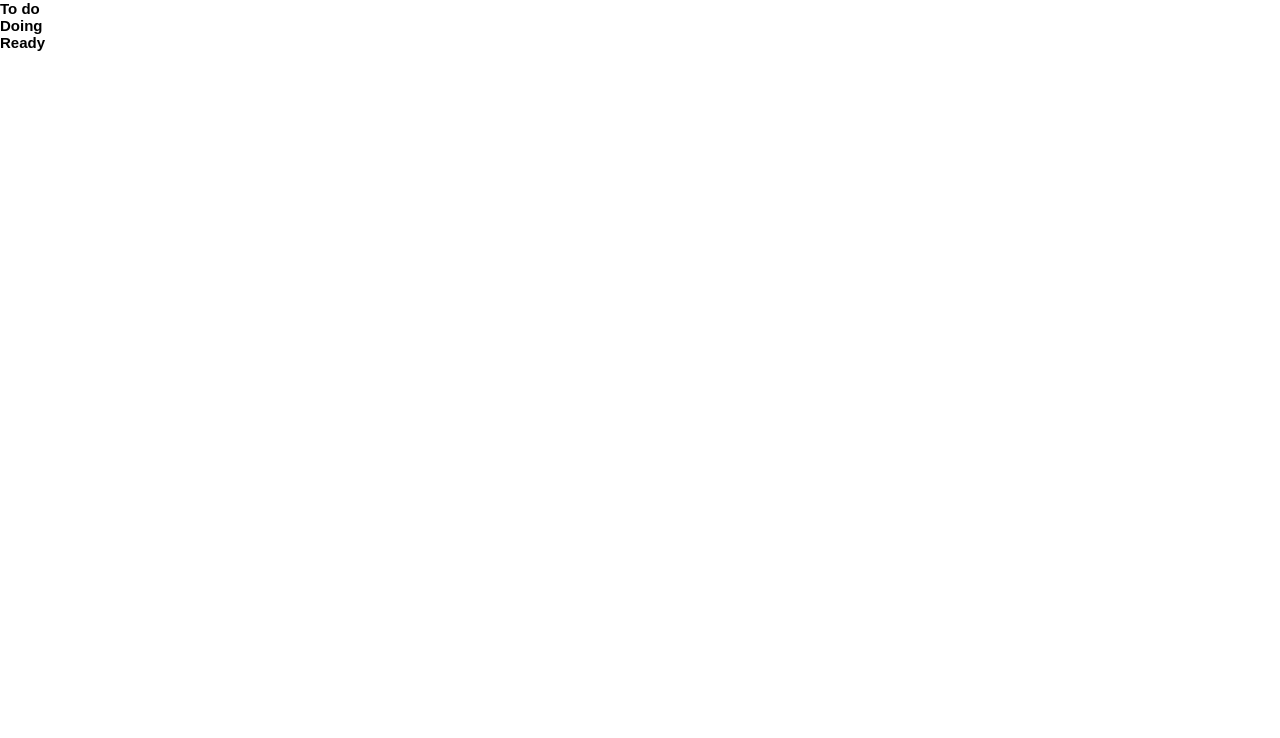
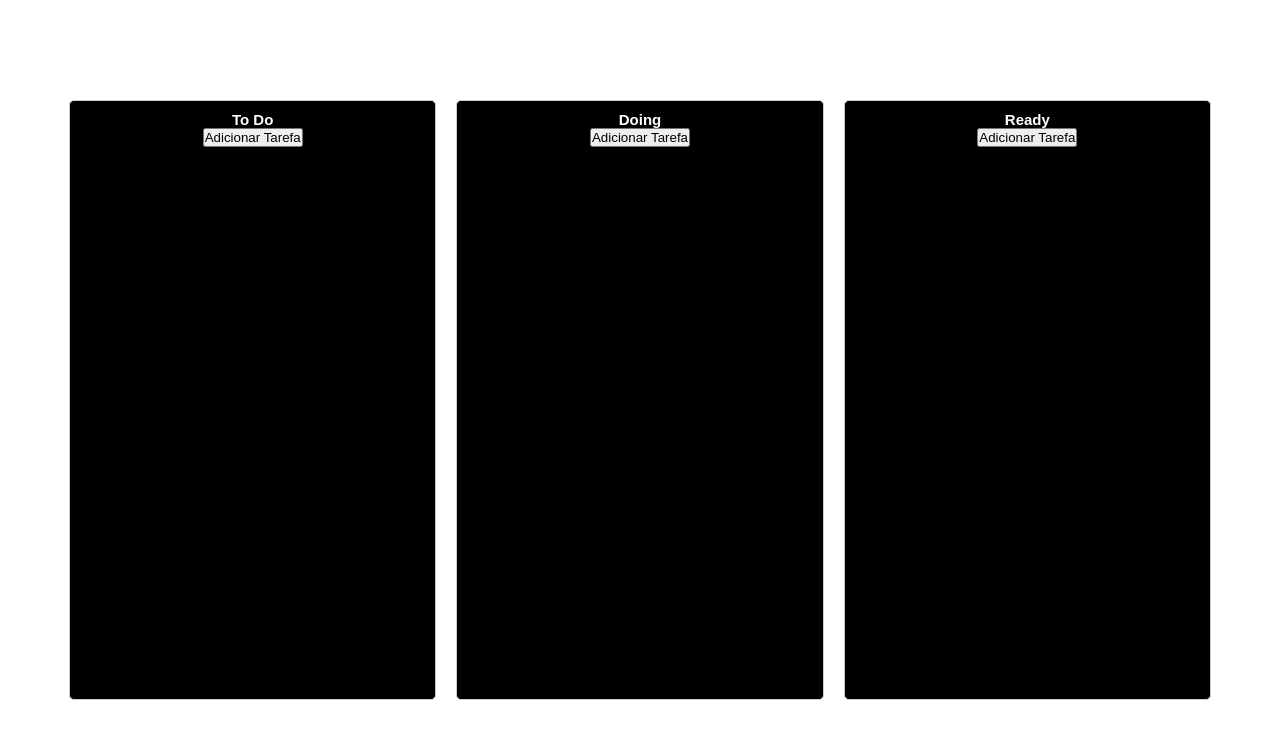
Before and after one commit to Arthur-Cyberpunk/kanban_react, a React (Create React App) app: page / in a window 1280 px wide. Shown: the top 738 px of the page. Built offline with nearby package versions, Linux system fonts and the light colour scheme; a web font is replaced by a local one.

Commit message:
created components

```diff
--- a/src/App.js
+++ b/src/App.js
@@ -1,11 +1,9 @@
-import Column from "./components/Column";
+import Kanban from "./components/Kanban";
 
 function App() {
   return (
     <div>
-      <Column title="To do" />
-      <Column title="Doing" />
-      <Column title="Ready" />
+      <Kanban />
     </div>
   );
 }
--- a/src/components/Column/index.jsx
+++ b/src/components/Column/index.jsx
@@ -1,12 +1,39 @@
-import React from 'react';
+import React, { useState } from "react";
+import "./styles.scss";
 
-const Column =({ title, content }) => {
+const Column = ({ title, tasks, onTaskAdd }) => {
+  const [newTask, setNewTask] = useState("");
+
+  const handleInputChange = (e) => {
+    setNewTask(e.target.value);
+  };
+
+  const handleTaskAdd = () => {
+    if (newTask.trim() !== "") {
+      onTaskAdd(newTask);
+      setNewTask("");
+    }
+  };
+
   return (
-    <div>
-      <h2>{title}</h2>
-      <p></p>
+    <div className="column">
+      <div className="container">
+        <h2>{title}</h2>
+        {/* <input
+          type="text"
+          placeholder="Nova Tarefa"
+          value={newTask}
+          onChange={handleInputChange}
+        /> */}
+        <button onClick={handleTaskAdd}>Adicionar Tarefa</button>
+        <ul>
+          {tasks.map((task, index) => (
+            <li key={index}>{task}</li>
+          ))}
+        </ul>
+      </div>
     </div>
   );
-}
+};
 
 export default Column;
--- a/src/components/Column/styles.scss
+++ b/src/components/Column/styles.scss
@@ -0,0 +1,32 @@
+.column {
+    border: 1px solid #ccc;
+    color: #fff;
+    border-radius: 5px;
+    background-color: #000;
+    padding: 10px;
+    margin: 10px;
+    width: 400px;
+    height: 600px;
+    display: flex;
+  }
+
+  .column h2 {
+    margin-top: 0;
+  }
+
+  .column button {
+    margin-bottom: 10px;
+  }
+
+  .column ul {
+    list-style-type: none;
+    padding: 0;
+  }
+
+  .column li {
+    background-color: #fff;
+    border: 1px solid #ccc;
+    border-radius: 3px;
+    padding: 5px;
+    margin-bottom: 5px;
+  }
--- /dev/null
+++ b/src/components/Kanban/index.jsx
@@ -0,0 +1,25 @@
+import React, { useState } from "react";
+import Column from "../Column";
+import "./styles.scss";
+
+const Kanban = () => {
+  const [todoTasks, setTodoTasks] = useState([]);
+  const [doingTasks, setDoingTasks] = useState([]);
+  const [readyTasks, setReadyTasks] = useState([]);
+
+  const addTaskToTodo = (task) => setTodoTasks([...todoTasks, task]);
+  const addTaskToDoing = (task) => setDoingTasks([...doingTasks, task]);
+  const addTaskToReady = (task) => setReadyTasks([...readyTasks, task]);
+
+  return (
+    <div className="container">
+      <div className="kanbanColumns">
+        <Column title="To Do" tasks={todoTasks} onTaskAdd={addTaskToTodo} />
+        <Column title="Doing" tasks={doingTasks} onTaskAdd={addTaskToDoing} />
+        <Column title="Ready" tasks={readyTasks} onTaskAdd={addTaskToReady} />
+      </div>
+    </div>
+  );
+}
+
+export default Kanban;
--- /dev/null
+++ b/src/components/Kanban/styles.scss
@@ -0,0 +1,7 @@
+.kanbanColumns {
+    height: 100vh;
+    display: flex;
+    justify-content: space-around;
+    text-align: center;
+    align-items: center;
+}
```
Also changed, not shown: src/components/Cards/index.jsx (added, +15 -0 lines), src/components/Cards/styles.scss (added).
